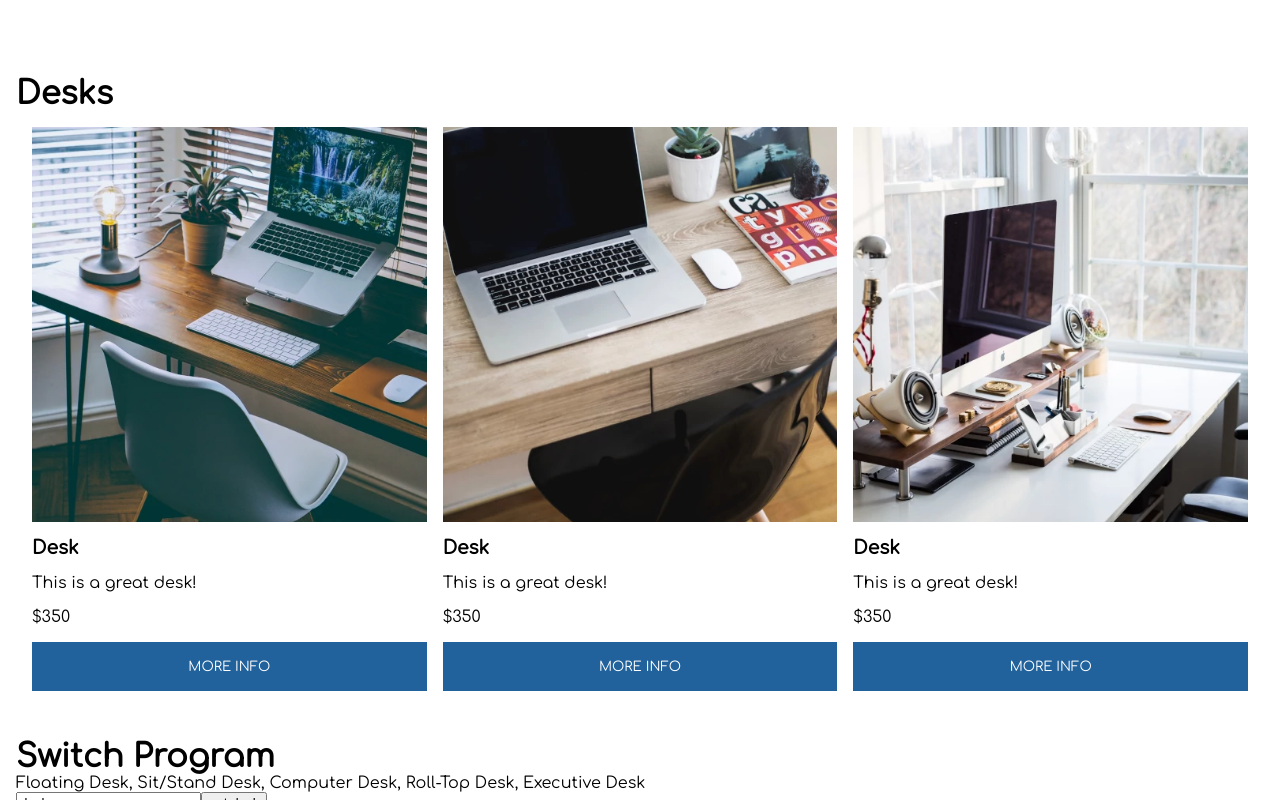
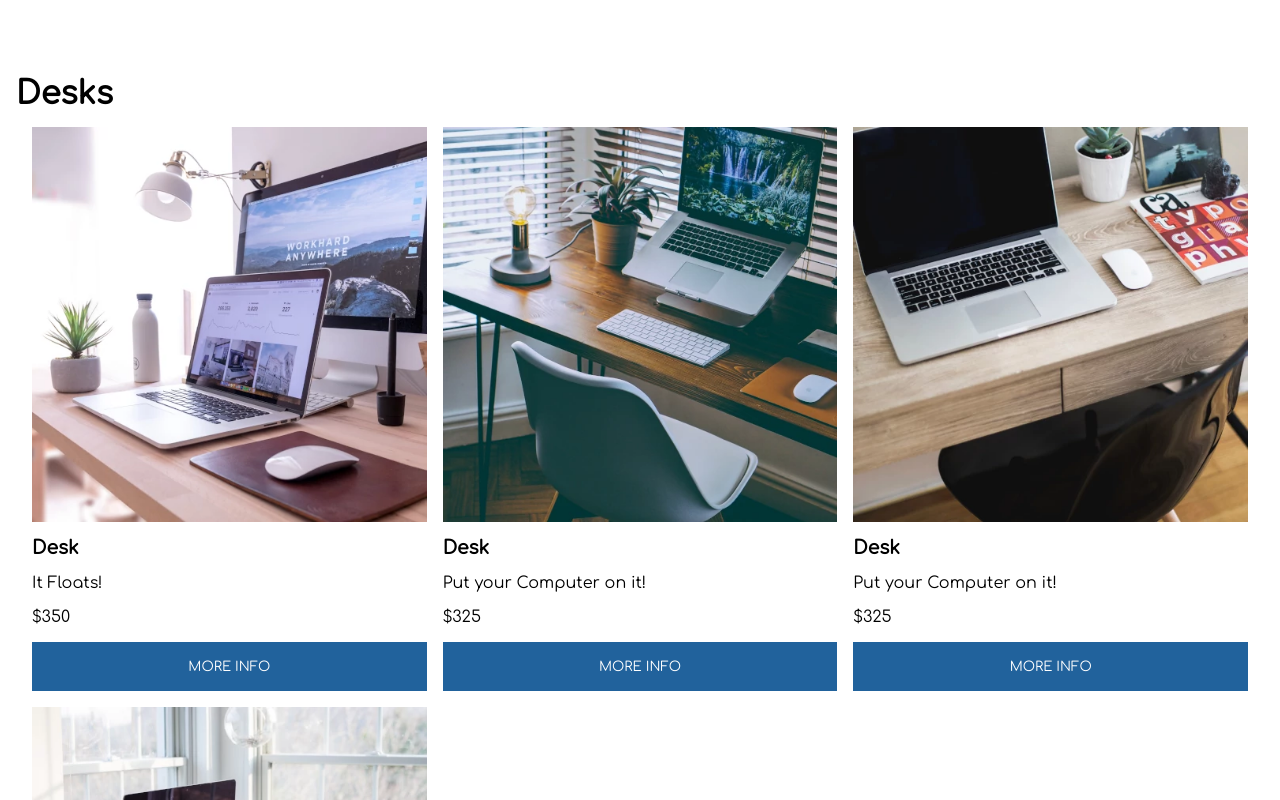
Before and after one commit to wyattkr/desk-by-design, an Angular app: page / in a window 1280 px wide. Shown: the part 740-1540 px from the top of the page. Built offline with nearby package versions, Linux system fonts and the light colour scheme.

Commit message:
changed deskImage array to desks

```diff
--- a/src/app/desk/desk.component.html
+++ b/src/app/desk/desk.component.html
@@ -1,7 +1,7 @@
 <div class="desk__container">
-  <img class="desk__image" src={{deskImage}} alt="">
+  <img class="desk__image" src={{desk.image}} alt={{desk.description}}>
   <h3 class="desk__title">Desk</h3>
-  <p class="desk__description">This is a great desk!</p>
-  <span class="desk__price">$350</span>
+  <p class="desk__description">{{desk.description}}</p>
+  <span class="desk__price">{{desk.price}}</span>
   <button class="desk__button">more info</button>
 </div>
--- a/src/app/desk/desk.component.ts
+++ b/src/app/desk/desk.component.ts
@@ -6,11 +6,12 @@ import {Component, Input, OnInit} from '@angular/core';
   styleUrls: ['./desk.component.css']
 })
 export class DeskComponent implements OnInit {
-  @Input() deskImage;
+  @Input() desk;
 
-  constructor() { }
+  constructor() {}
 
   ngOnInit() {
+    console.log('desk');
   }
 
 }
--- a/src/app/desks/desks.component.html
+++ b/src/app/desks/desks.component.html
@@ -1,5 +1,8 @@
 <h1>Desks</h1>
 
 <div class="desks__container">
-  <app-desk *ngFor="let deskImage of deskImages" [deskImage]="deskImage"></app-desk>
+  <app-desk
+    *ngFor="let desk of desks"
+    [desk]="desk"
+  ></app-desk>
 </div>
--- a/src/app/desks/desks.component.ts
+++ b/src/app/desks/desks.component.ts
@@ -6,15 +6,34 @@ import { Component, OnInit } from '@angular/core';
   styleUrls: ['./desks.component.css']
 })
 export class DesksComponent implements OnInit {
-  deskImages = [
-    'assets/img/desk-1.webp',
-    'assets/img/desk-2.webp',
-    'assets/img/desk-3.webp',
-  ]
+  desks = [
+    {
+      name: 'Floating Desk',
+      description: 'It Floats!',
+      image: 'assets/img/floating-desk.webp',
+      price: '$350'
+    }, {
+      name: 'Computer Desk',
+      description: 'Put your Computer on it!',
+      image: 'assets/img/desk-1.webp',
+      price: '$325'
+    }, {
+      name: 'Computer Desk',
+      description: 'Put your Computer on it!',
+      image: 'assets/img/desk-2.webp',
+      price: '$325'
+    }, {
+      name: 'Computer Desk',
+      description: 'Put your Computer on it!',
+      image: 'assets/img/desk-3.webp',
+      price: '$325'
+    }
+  ];
 
   constructor() { }
 
   ngOnInit() {
+    console.log(this.desks);
   }
 
 }
```
